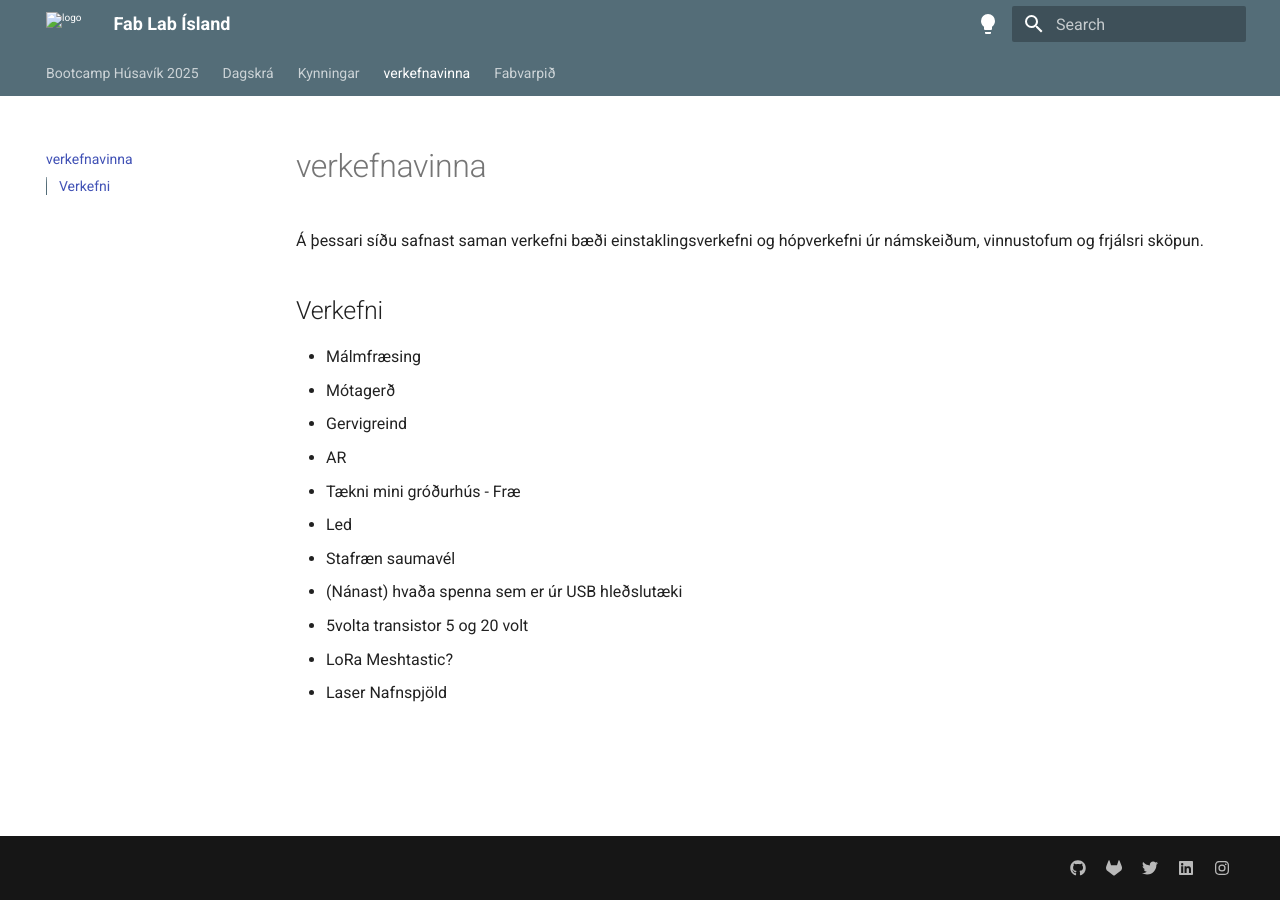
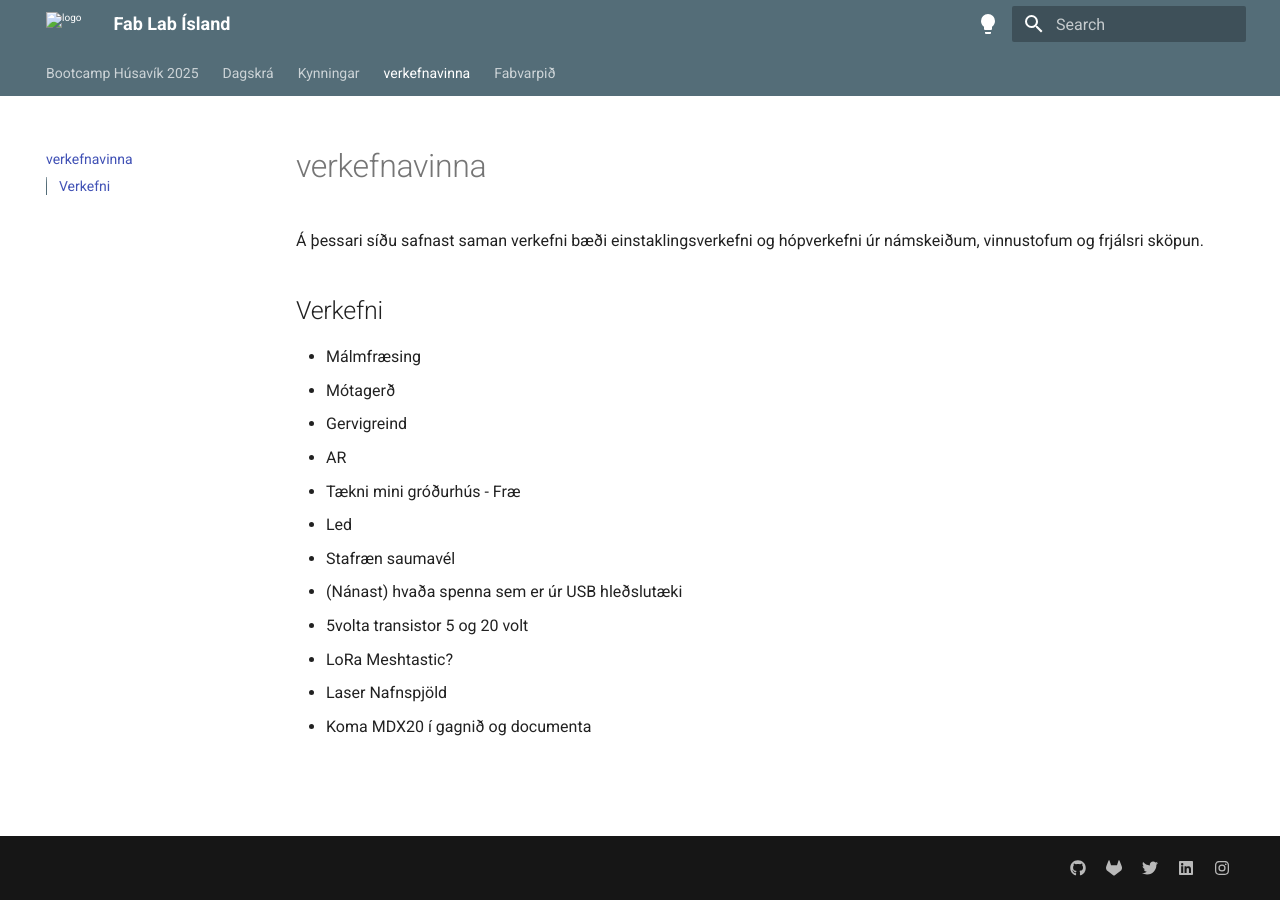
Before and after one commit to Fab-Lab-Island/fli-bootcamp-2025, an MkDocs documentation site: the page built from docs/verkefnavinna.md, in a window 1280 px wide. Built offline with MkDocs 1.6.1 and Material for MkDocs 9.7.7, drawn with Linux system fonts in a browser that asks for light colours.

Commit message:
project mdx 20

```diff
--- a/docs/verkefnavinna.md
+++ b/docs/verkefnavinna.md
@@ -15,3 +15,4 @@
 - 5volta transistor 5 og 20 volt
 - LoRa Meshtastic?
 - Laser Nafnspjöld
+- Koma MDX20 í gagnið og documenta
```
